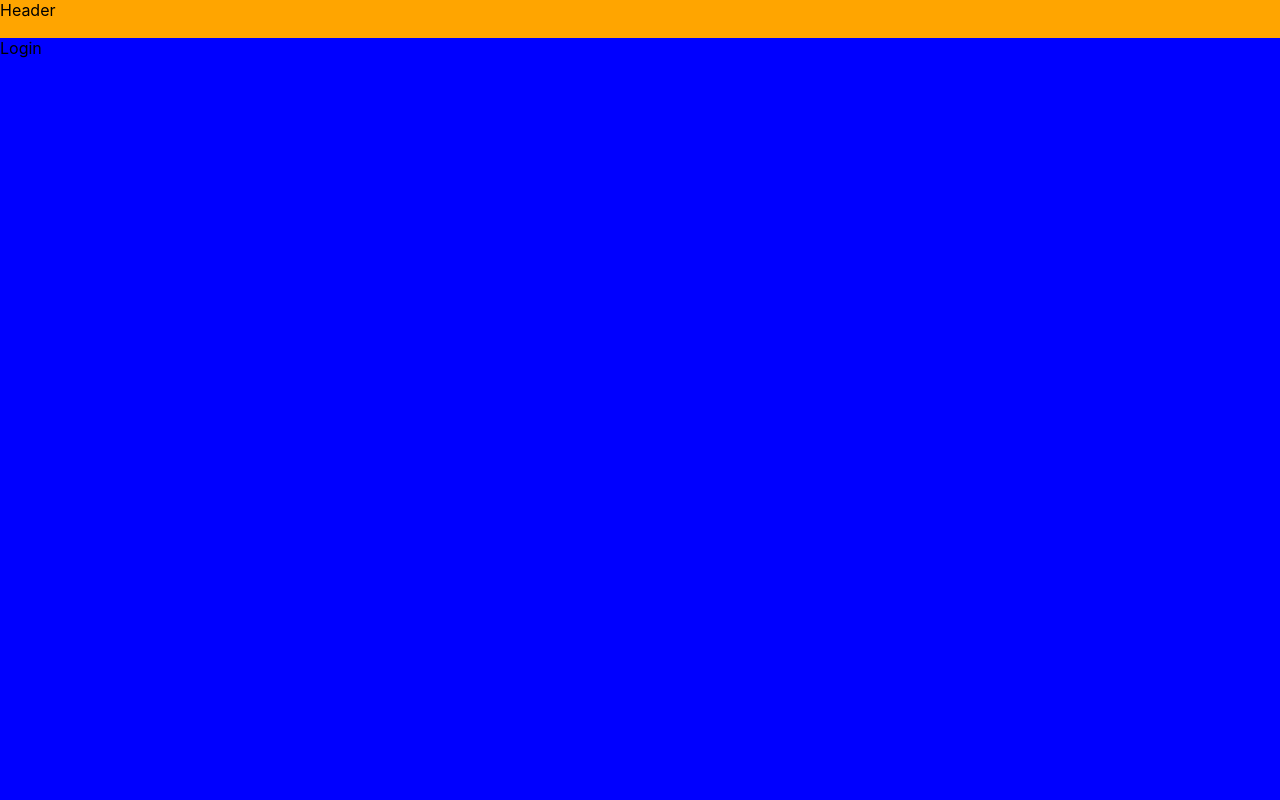
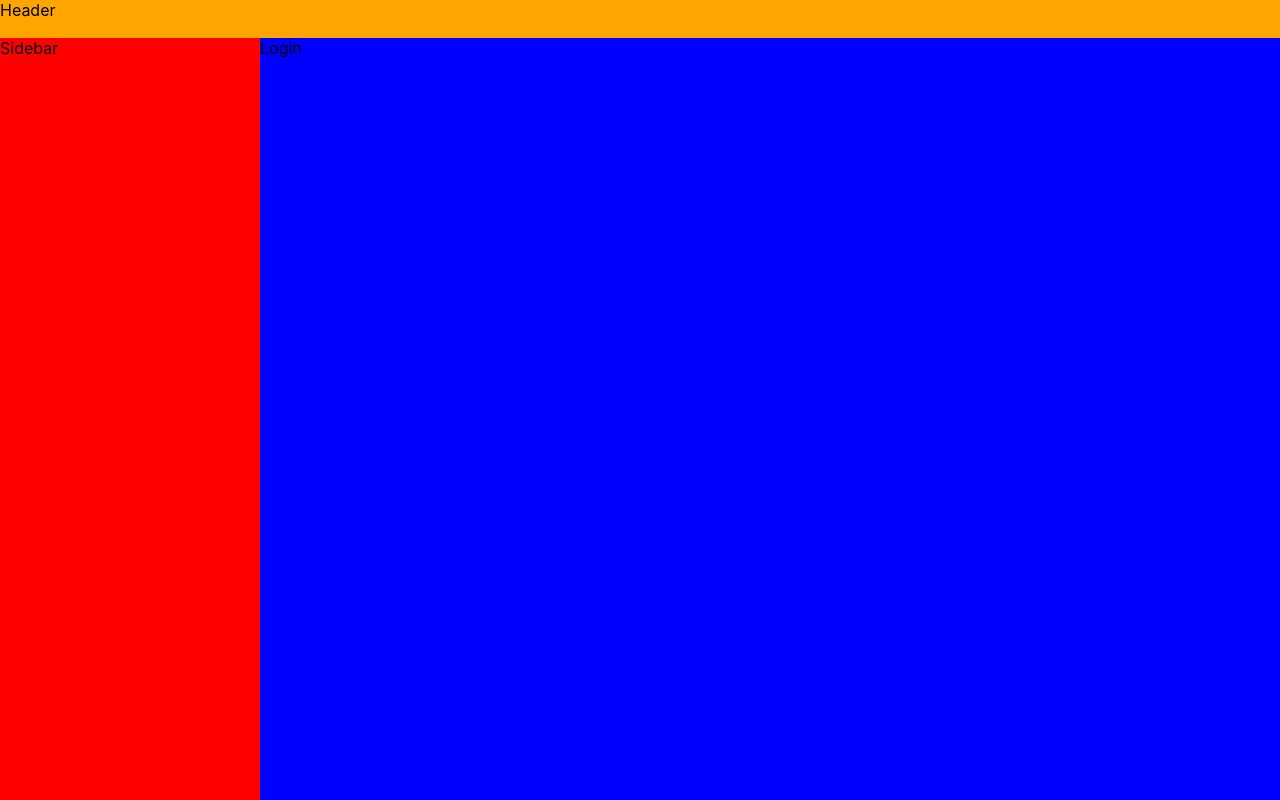
Before and after one commit to Dariuszb94/Slack, a React (Create React App) app: page / in a window 1280 px wide. Built offline with nearby package versions, Linux system fonts and the light colour scheme.

Commit message:
style sidebar

```diff
--- a/src/App.js
+++ b/src/App.js
@@ -3,6 +3,7 @@ import { BrowserRouter as Router, Route, Switch } from "react-router-dom";
 import Chat from "./components/Chat";
 import Login from "./components/Login";
 import Header from "./components/Header";
+import Sidebar from "./components/Sidebar";
 
 import styled from "styled-components";
 function App() {
@@ -12,6 +13,7 @@ function App() {
         <Container>
           <Header />
           <Main>
+            <Sidebar />
             <Switch>
               <Route path="/room">
                 <Chat />
@@ -38,4 +40,6 @@ const Container = styled.div`
 `;
 const Main = styled.div`
   background-color: blue;
+  display: grid;
+  grid-template-columns: 260px auto;
 `;
--- /dev/null
+++ b/src/Components/Sidebar.js
@@ -0,0 +1,7 @@
+import React from "react";
+
+function Sidebar() {
+  return <div style={{ background: "red" }}>Sidebar</div>;
+}
+
+export default Sidebar;
```
